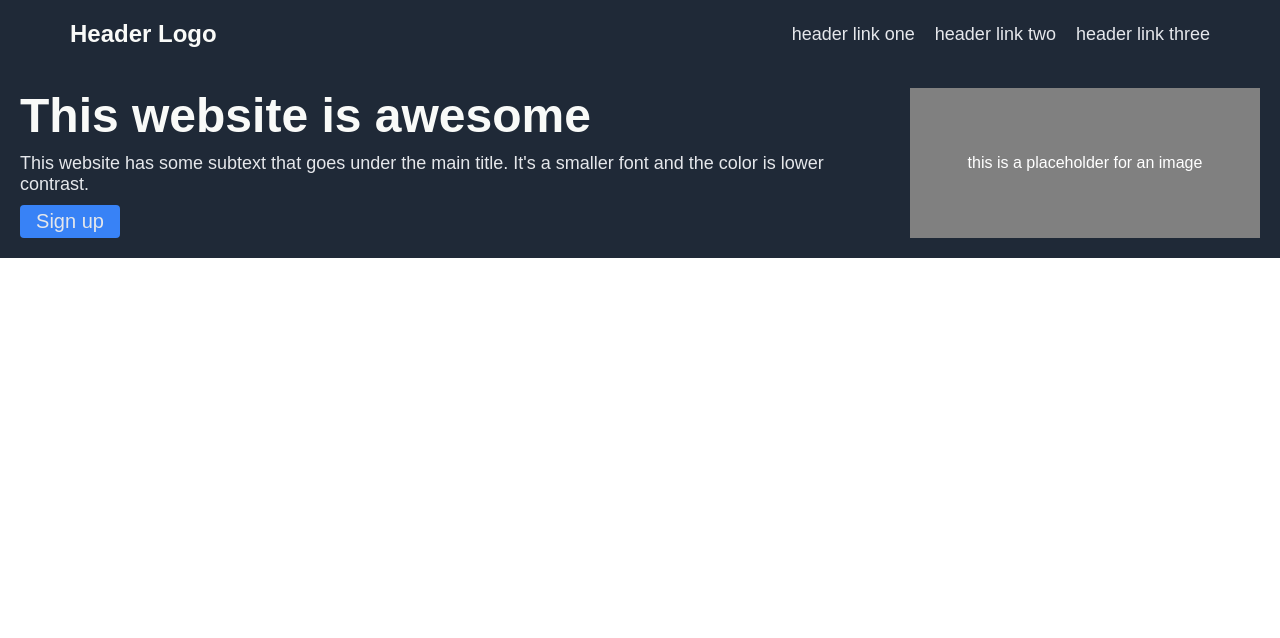
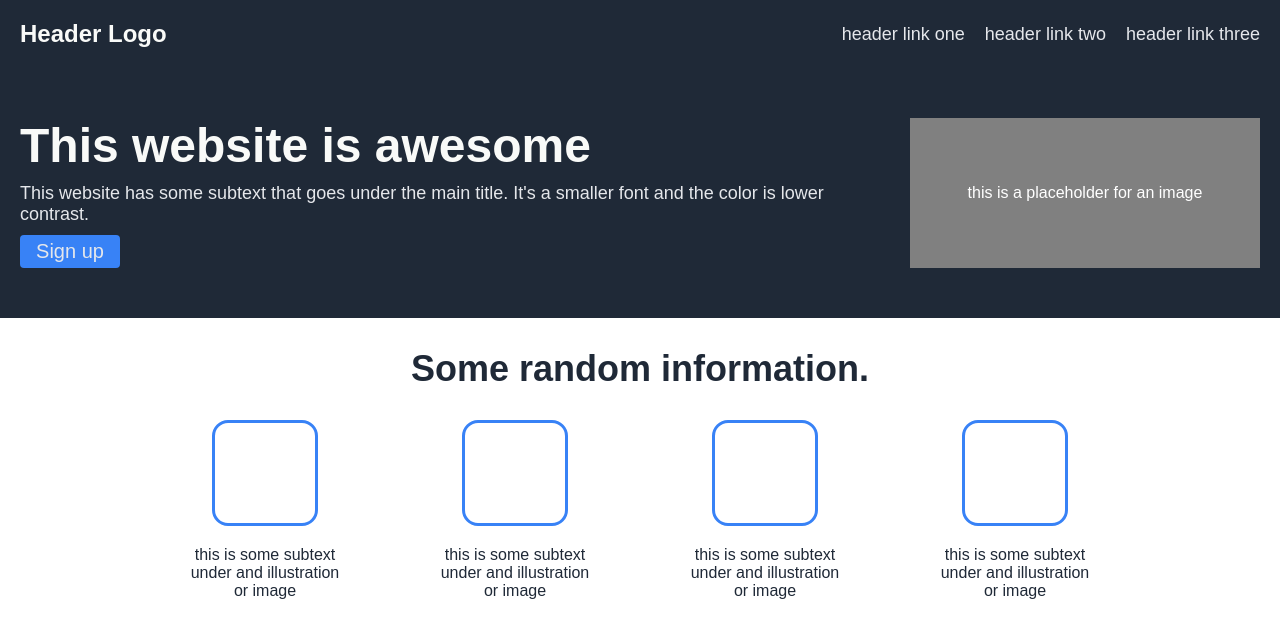
Before and after one commit to mingucodes/TOP-landing-page, a plain HTML site: page index.html in a window 1280 px wide. Drawn offline with Linux system fonts and the light colour scheme.

Commit message:
add random-information section in the middle

```diff
--- a/index.html
+++ b/index.html
@@ -37,6 +37,35 @@
       <div class="image-placeholder">this is a placeholder for an image</div>
     </div>
 
+  </div>
+
+  <div class="info-section">
+
+    <div class="info-heading">Some random information.</div>
+
+    <div class="info-images">
+
+      <div class="img-section">
+        <div class="image-square"></div>
+        <p class="image-desc">this is some subtext under and illustration or image</p>
+      </div>
+
+      <div class="img-section">
+        <div class="image-square"></div>
+        <p class="image-desc">this is some subtext under and illustration or image</p>
+      </div>
+
+      <div class="img-section">
+        <div class="image-square"></div>
+        <p class="image-desc">this is some subtext under and illustration or image</p>
+      </div>
+
+      <div class="img-section">
+        <div class="image-square"></div>
+        <p class="image-desc">this is some subtext under and illustration or image</p>
+      </div>
+
+    </div>
 
   </div>
 
--- a/styles.css
+++ b/styles.css
@@ -13,7 +13,7 @@
 .header-logo {
   font-size: 24px;
   color: #f9faf8;
-  padding-left: 50px;
+  /* padding-left: 10px; */
 }
 
 .header-links {
@@ -23,18 +23,18 @@
   display: flex;
   list-style-type: none;
   margin: 0;
-  padding-right: 50px;
+  /* padding-right: 10px; */
   gap: 20px;
   align-items: center;
 }
 
 .main-section {
   background-color: #1f2937;
-  padding: 20px;
+  padding: 50px 20px;
 
   display: flex;
   justify-content: space-between;
-  gap: 30px;
+  gap: 40px;
 }
 
 .main-section-left {
@@ -64,6 +64,10 @@
   width: 100px;
 }
 
+button:hover {
+  cursor: pointer;
+}
+
 .image-placeholder {
   background-color: gray;
   color: white;
@@ -75,3 +79,52 @@
   justify-content: center;
   align-items: center;
 }
+
+.info-section {
+  display: flex;
+  flex-direction: column;
+}
+
+.info-heading {
+  font-size: 36px;
+  font-weight: bolder;
+
+  color: #1f2937;
+
+  display: flex;
+  justify-content: center;
+  align-items: center;
+  margin-top: 30px;
+}
+
+.info-images {
+  display: flex;
+}
+
+.info-images {
+  display: flex;
+  justify-content: space-evenly;
+  gap: 10px;
+  padding: 30px 100px;
+}
+
+.img-section {
+  display: flex;
+  flex-direction: column;
+  align-items: center;
+  gap: 20px;
+}
+
+.image-square {
+  width: 100px;
+  height: 100px;
+
+  border: 3px solid #3882f6;
+  border-radius: 16px;
+}
+
+.image-desc {
+  width: 150px;
+  text-align: center;
+  color: #1f2937;
+}
```
